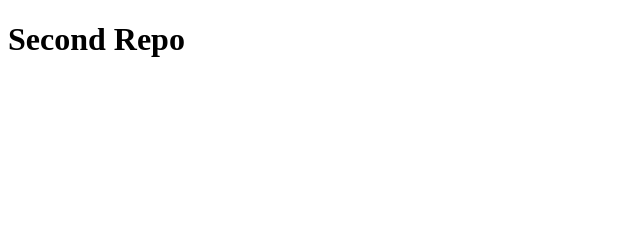
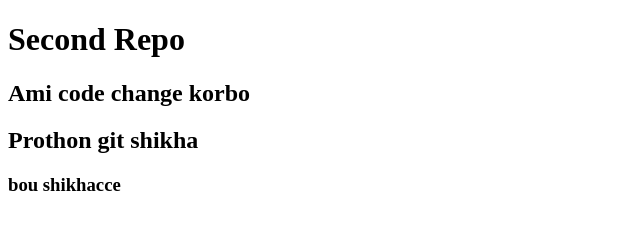
Before and after one commit to mdnazmul89/my-second-repo, a plain HTML site: page second.html in a window 1280 px wide. Shown: the whole page, without its empty margins (0-640 px from the left). Drawn offline with Linux system fonts and the light colour scheme.

Commit message:
Code change kori

```diff
--- a/second.html
+++ b/second.html
@@ -8,5 +8,9 @@
 </head>
 <body>
     <h1>Second Repo</h1>
+    <h2>Ami code change korbo</h2>
+    <h2>Prothon git shikha</h2>
+    <h3>bou shikhacce</h3>
+
 </body>
 </html>
```
